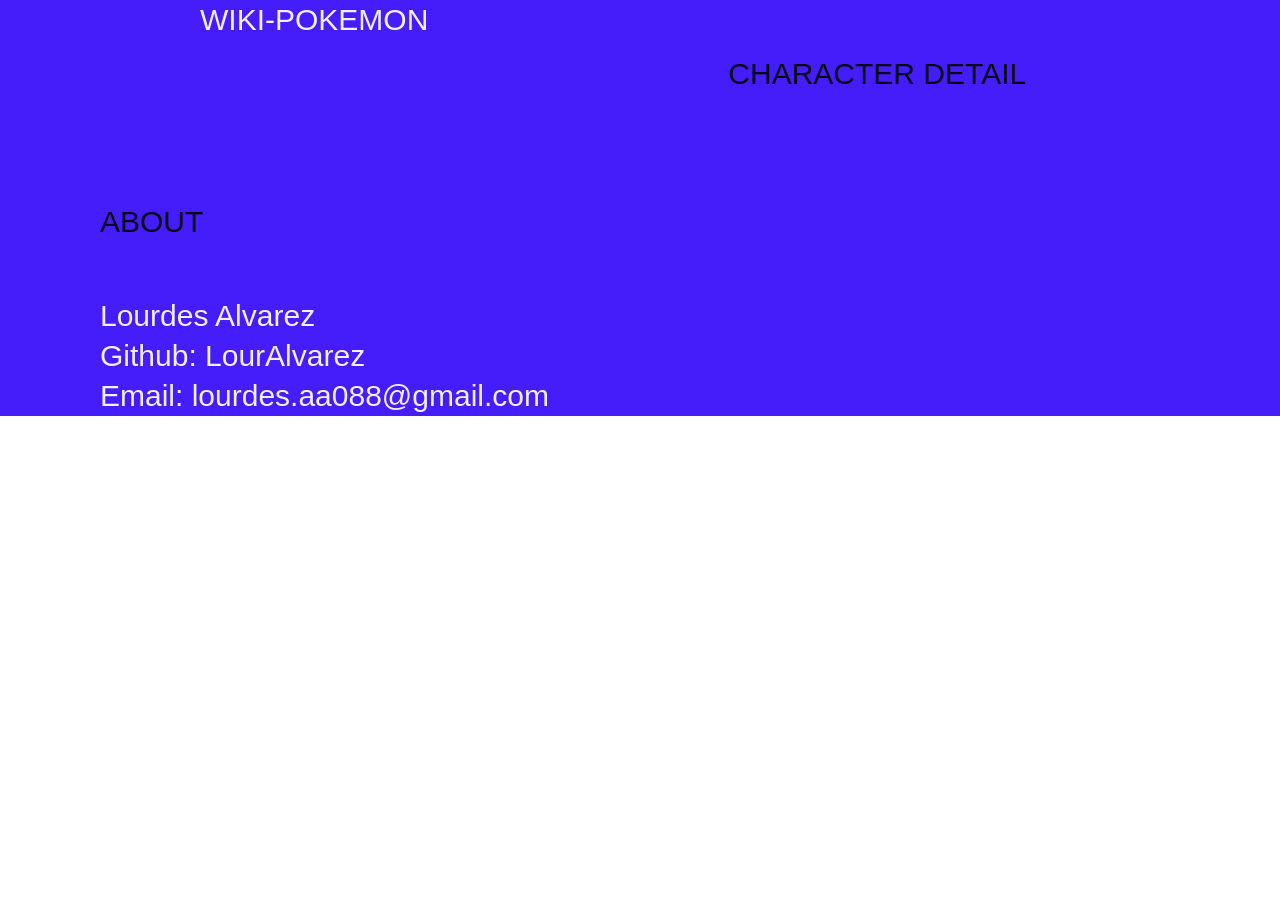
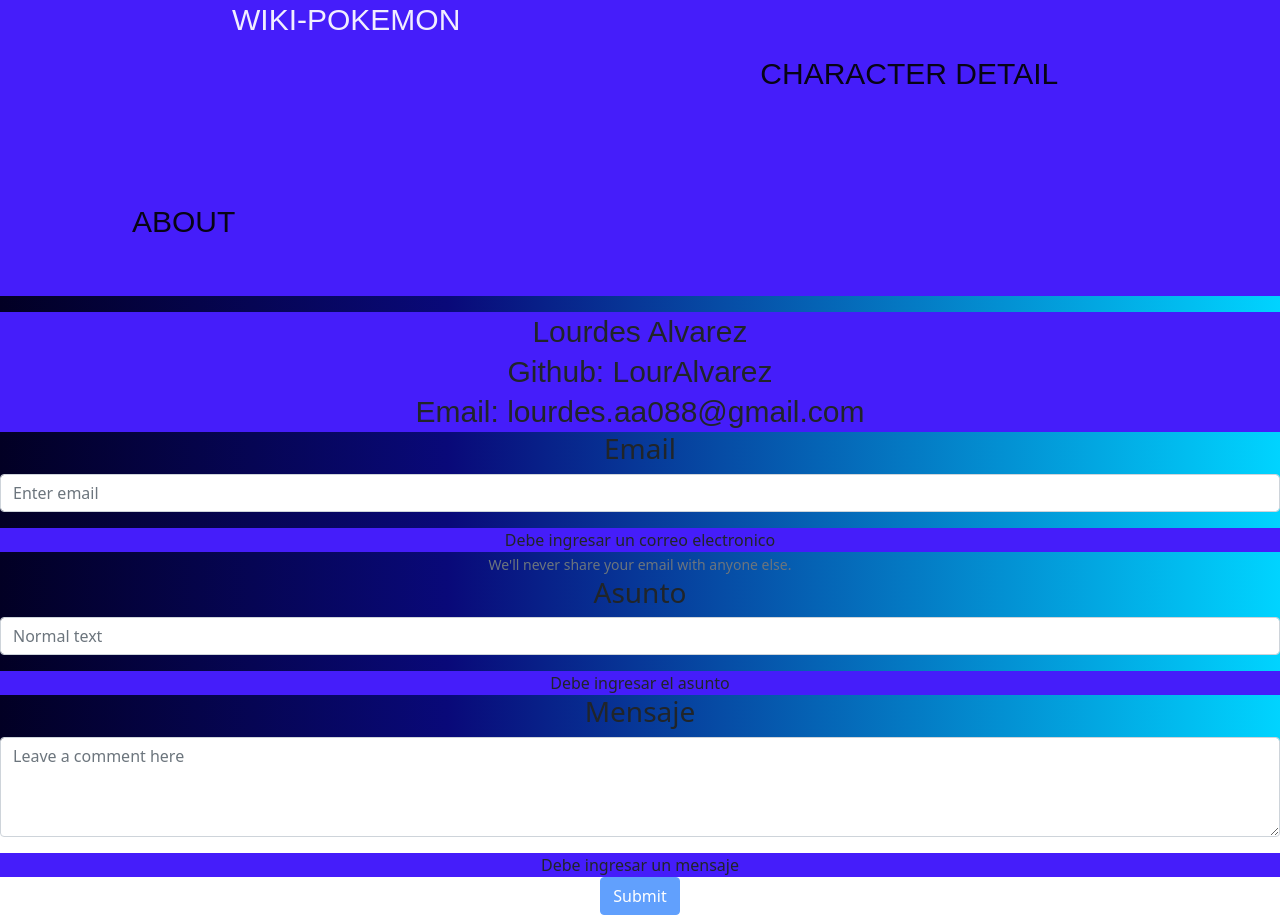
Before and after one commit to LourAlvarez/React-Clases, a React (Create React App) app: page /about in a window 1280 px wide. Before the commit the page ends 800 px from the top, so only its background shows below. Built offline with nearby package versions, Linux system fonts and the light colour scheme.

Commit message:
React-Style && Forms

```diff
--- a/package.json
+++ b/package.json
@@ -6,7 +6,9 @@
     "@testing-library/jest-dom": "^5.14.1",
     "@testing-library/react": "^11.2.7",
     "@testing-library/user-event": "^12.8.3",
+    "bootstrap": "^5.1.1",
     "react": "^17.0.2",
+    "react-bootstrap": "^2.0.0-rc.0",
     "react-dom": "^17.0.2",
     "react-router-dom": "^5.3.0",
     "react-scripts": "4.0.3",
--- a/src/App.css
+++ b/src/App.css
@@ -1,38 +1,5 @@
 .App {
-  text-align: center;
+    text-align: center;
+    background: linear-gradient(90deg, rgba(2, 0, 36, 1) 0%, rgba(9, 9, 121, 1) 35%, rgba(0, 212, 255, 1) 100%);
+    height: 100vh;
 }
-
-.App-logo {
-  height: 40vmin;
-  pointer-events: none;
-}
-
-@media (prefers-reduced-motion: no-preference) {
-  .App-logo {
-    animation: App-logo-spin infinite 20s linear;
-  }
-}
-
-.App-header {
-  background-color: #282c34;
-  min-height: 100vh;
-  display: flex;
-  flex-direction: column;
-  align-items: center;
-  justify-content: center;
-  font-size: calc(10px + 2vmin);
-  color: white;
-}
-
-.App-link {
-  color: #61dafb;
-}
-
-@keyframes App-logo-spin {
-  from {
-    transform: rotate(0deg);
-  }
-  to {
-    transform: rotate(360deg);
-  }
-}
--- a/src/App.js
+++ b/src/App.js
@@ -10,6 +10,7 @@
 import { useState } from 'react';
 import { useEffect } from 'react';
 import Character from "./components/Home/character";
+import 'bootstrap/dist/css/bootstrap.min.css';
 
 function App() {
     const [characterInfo, setCharacterInfo] = useState([]);
@@ -17,14 +18,15 @@
         setCharacterInfo(Characters.Characters)
     }, []);
     return ( <
-        div >
+        div className = "App" >
         <
         Navbar > < /Navbar>    <
         Switch >
         <
         Route exact path = "/" >
         <
-        Home characterInfo = { characterInfo }
+        Home className = "App"
+        characterInfo = { characterInfo }
         /> < /
         Route > <
         Route exact path = "/characterDetail" >
--- a/src/components/About/about.jsx
+++ b/src/components/About/about.jsx
@@ -1,4 +1,5 @@
 import React from "react";
+import ControlledForm from "../Forms/controlledForm";
 import './about.css';
 export default function About(){
       return(
@@ -12,6 +13,7 @@
           <p>
             <a>Email: lourdes.aa088@gmail.com</a>
           </p>
+          <ControlledForm/>
         </div>
       )
 }
--- /dev/null
+++ b/src/components/Forms/controlledForm.jsx
@@ -0,0 +1,83 @@
+import React from "react";
+import'bootstrap/dist/css/bootstrap.min.css';
+import Form from 'react-bootstrap/Form';
+import Button from 'react-bootstrap/Button';
+import { FloatingLabel } from "react-bootstrap";
+import { useState } from "react";
+export function Validation(input){
+    let errors={}
+    if(!input.email){
+        errors.email="Debe ingresar un correo"
+    } else if(!/\S+@\S+\.\S+/.test(input.email)){ errors.email = "El correo debe ser valido"
+}
+if(input.asunto.length<10){
+    errors.asunto= "Debe ingresar 10 o más caracteres"
+}
+
+if(input.mensaje.length>256){
+    errors.mensaje = "No puede ingresar mas de 256 caracteres"
+}
+ return errors;
+}
+
+function ControlledForm(){
+    const [state, setState] = useState({
+        email: '',
+        asunto: '',
+        mensaje:'',
+    })
+    const [fails, setFails] = useState({
+        email: "Debe ingresar un correo electronico",
+        asunto: "Debe ingresar el asunto",
+        mensaje:"Debe ingresar un mensaje"
+        })
+    function onSubmitForm(e) {
+        e.preventDefault();
+        alert("Sus respuestas se ha registrado");
+    }
+
+    function onHandleChange(e) {
+        setState({
+            ...state,
+            [e.target.name] : e.target.value
+        })
+        setFails(
+            Validation({
+                ...state,
+                [e.target.name] : e.target.value
+            })
+        )
+    }
+
+
+    return(
+        <div>
+         <Form onSubmit={(e)=>onSubmitForm(e)}>
+  <Form.Group className="mb-3" controlId="Email">
+    <h3>Email</h3>
+    <Form.Control type="email" placeholder="Enter email" name="email" value={state.email} onChange={(e) => onHandleChange(e)}  />
+  </Form.Group>
+  {fails.email && <p> {fails.email} </p>}
+  <Form.Text className="text-muted">
+      We'll never share your email with anyone else.
+    </Form.Text>
+<Form.Group className="mb-3" controlId="asunto">
+  <h3>Asunto</h3>
+    <Form.Control type="text" placeholder="Normal text" name="asunto" value={state.asunto} onChange={(e)=>onHandleChange(e)} />
+  </Form.Group>
+  {fails.asunto && <p> {fails.asunto} </p>}
+  <Form.Group className="mb-3" controlId="mensaje">
+  <h3>Mensaje</h3>
+    <Form.Control name="mensaje" type="text"value={state.mensaje}  as="textarea"placeholder="Leave a comment here"onChange={(e)=>onHandleChange(e)}style={{ height: '100px' }} />
+  </Form.Group>
+  {fails.mensaje && <p> {fails.mensaje} </p>}
+
+  <Button variant="primary" type="submit" disabled={ fails.email || fails.asunto ||fails.mensaje ? true : false }>
+    Submit
+  </Button>
+</Form>
+</div>
+    )
+
+}
+export default ControlledForm;
--- a/src/components/Home/character.css
+++ /dev/null
@@ -1,3 +0,0 @@
-#fondo {
-    background: linear-gradient(left, tomato, cyan, rgb(232, 238, 144));
-}
--- a/src/components/Home/character.jsx
+++ b/src/components/Home/character.jsx
@@ -1,14 +1,29 @@
 import React from "react";
-import './character.css';
+import { Card } from 'react-bootstrap';
+import { Row } from 'react-bootstrap';
+import { Col } from 'react-bootstrap';
+import 'bootstrap/dist/css/bootstrap.min.css';
 export default function Character(props){
+
         return(
-            <div className='character'>
+        <Row className=" container d-flex justify-content-center align-items-center h-90 ">
+          <Col>
+            <Card className="">
+            <Card.Title><h3>{props.name}</h3></Card.Title>
+              <Card.Body>
+              <Card.Img variant="top"  src={props.url} />
+              </Card.Body>
+            </Card>
+          </Col>
+         </Row>
+
+           /* <div className='character'>
                <div>
                <h3>{props.name}</h3>
                </div>
                <div>
                <img className='imagen' src={props.url}></img>
                </div>
-            </div>
+            </div>*/
         )
 }
--- a/src/components/Home/home.css
+++ /dev/null
@@ -1,3 +0,0 @@
-#fondo {
-    background: linear-gradient(left, tomato, cyan, rgb(232, 238, 144));
-}
--- a/src/components/Home/home.jsx
+++ b/src/components/Home/home.jsx
@@ -1,6 +1,5 @@
 import React from "react";
 import {NavLink} from "react-router-dom";
-import './home.css';
 import Character from "./character";
 import Characters from '../../resources/data/characters.json'
 export default class Home extends React.Component{
```
Also changed, not shown: 1 other file (tests, documents, lock files or other folders).
